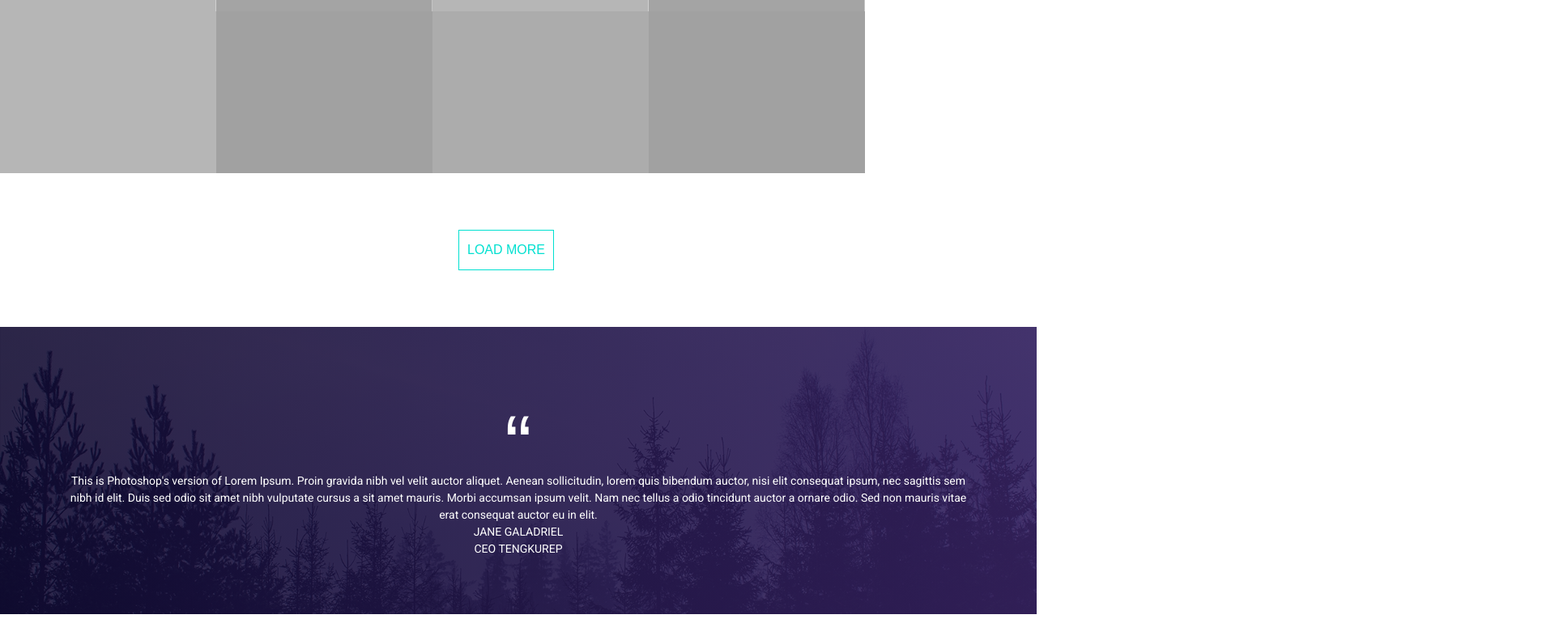
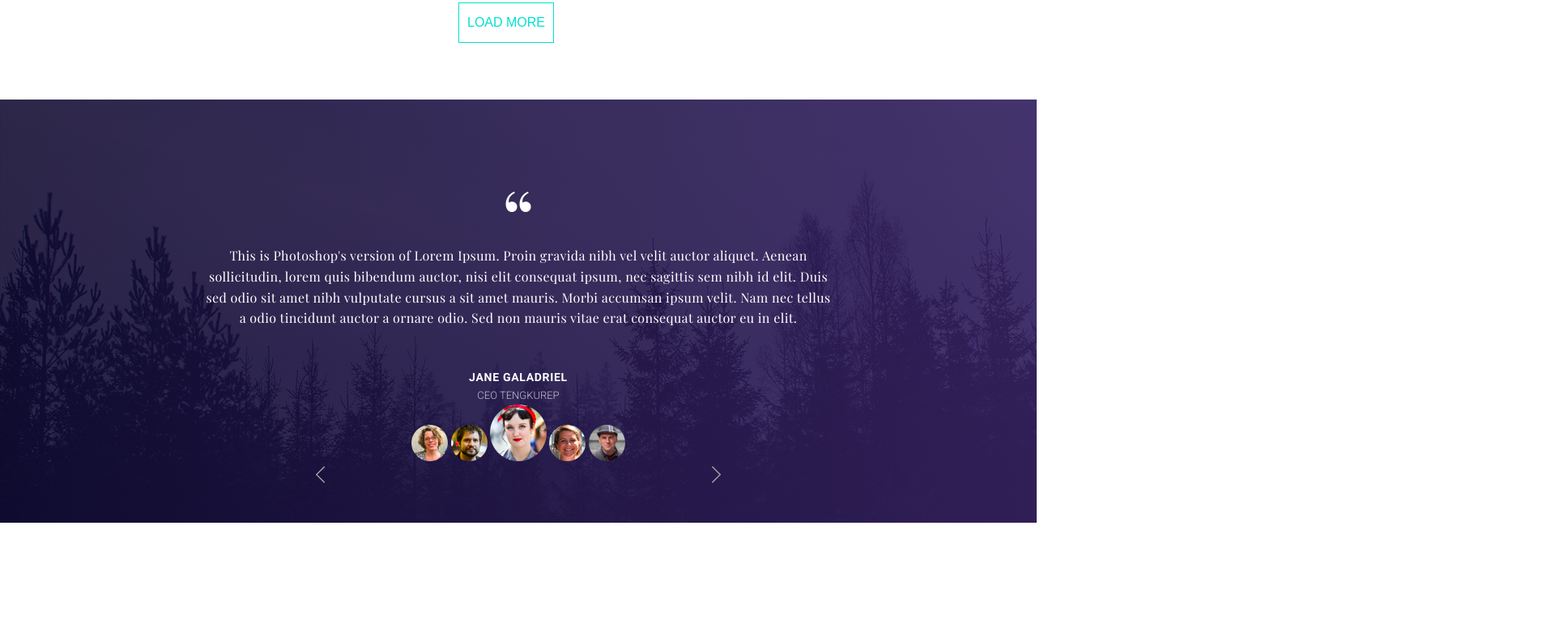
Before and after one commit to AlinaKurochka/Tajem, a website: page app/index.html in a window 1280 px wide. Shown: the part 3762-4527 px from the top of the page at 81% size, 1920 px wide, since content can reach past the window. After the commit the page ends 4414 px from the top, so only its background shows below. Drawn offline with nearby package versions, Linux system fonts and the light colour scheme; a web font is replaced by a local one.

Commit message:
add review

```diff
--- a/app/index.html
+++ b/app/index.html
@@ -4,7 +4,9 @@
 	<title>Tajem</title>
 	<meta charset="UTF-8">
 	<meta name="viewport" content="width=device-width, initial-scale=1, shrink-to-fit=no, user-scalable=no">
-	<link href="https://fonts.googleapis.com/css?family=Roboto:100,300,400,900" rel="stylesheet">
+	<link href="https://fonts.googleapis.com/css?family=Roboto:100,300,400,500,700" rel="stylesheet">
+	<link href="https://fonts.googleapis.com/css?family=Playfair+Display:400,700" rel="stylesheet">
+	<link href="https://fonts.googleapis.com/css?family=Hammersmith+One" rel="stylesheet">
 	<link rel="stylesheet" href="css/style.css">
 </head>
 <body>
@@ -218,13 +220,13 @@
 				<img src="img/works-5.png">
 			</div>
 			<div class="works-image">
-				<img src="img/works-4.png">
+				<img src="img/works-3.png">
 			</div>
 			<div class="works-image">
 				<img src="img/works-5.png">
 			</div>
 			<div class="works-image">
-				<img src="img/works.png">
+				<img src="img/works-3.png">
 			</div>
 			<div class="works-image">
 				<img src="img/works-2.png">
@@ -254,6 +256,30 @@
 					<p class="review-item-position">CEO TENGKUREP</p>
 				</div>
 			</blockquote>
+			<div class="review-footer-photos">
+				<div class="review-footer-photos-content">
+					<img src="img/photo-slider-1.png">
+					<img src="img/photo-slider-2.png">
+					<img src="img/photo-slider-3.png">
+					<img src="img/photo-slider-4.png">
+					<img src="img/photo-slider-5.png">
+				</div>
+				<div class="review-footer-photos-navigation">
+					<button class="review-footer-photos-arrow review-footer-photos-arrow-left">
+						left
+					</button>
+					<button class="review-footer-photos-arrow review-footer-photos-arrow-right">
+						right
+					</button>
+				</div>
+			</div>
+		</div>
+	</section>
+	<section class="contact-us">
+		<div class="container">
+			<div class="row">
+
+			</div>
 		</div>
 	</section>
 </body>
--- a/app/sass/sections/_review.scss
+++ b/app/sass/sections/_review.scss
@@ -10,10 +10,8 @@
 		padding-top: 110px;
 		&::before{
 			content: "\201C";
-		    font-family: "Playfair Display", sans-serif;
+		    font-family: 'Playfair Display', serif;
 		    font-size: 100px;
-		    font-weight: 400;
-		    color: $color-white;
 		    position: absolute;
 		    left: 50%;
 	    	top: 0;
@@ -26,9 +24,68 @@
 			 color: #666;
 		}
 		&-body{
-			text-align: center;
+			font-family: 'Playfair Display', serif;
+			font-size: 16px;
+			line-height: 1.6;
+			letter-spacing: 0.4px;
+			width: 775px;
+			margin: 0 auto;
+		}
+		&-footer{
+			padding-top: 50px;
+		}
+		&-name{
 			color: $color-white;
+			font-size: 14px;
+			font-weight: 600;
+			line-height: 1.57;
+			text-transform: uppercase;
+			/* Text style for "J, ANE GAL" */
+			letter-spacing: 0.7px;
+			font-style: normal;
+		}
+		&-position{
+			opacity: 0.7;
+			color: $color-white;
+			font-size: 13px;
+			font-weight: 300;
+			line-height: 22px;
+			text-transform: uppercase;
 		}
 	}
-
+	&-footer{
+		&-photos{
+			text-align: center;
+			position: relative;
+		    width: 500px;
+		    margin: 0 auto;
+		&-navigation{
+			position: relative;
+		    left: 0;
+		    top: 50%;
+		    transform: translateY(-50%);
+		    width: 100%;
+		    z-index: 1;
+		}
+		}
+		&-photos-arrow{
+			position: absolute;
+		    left: 0;
+		    top: 0;
+		    border: none;
+		    text-indent: -9999px;
+		    width: 11px;
+		    height: 21px;
+		    background: transparent url(../img/arrow-left.png) 0 0 no-repeat;
+		    -webkit-background-size: cover;
+		    background-size: cover;
+		    cursor: pointer;
+		    outline: none;
+	    &-right{
+	    	transform: scaleX(-1);
+	    	right: 0;
+    		left: auto;
+	    }
+		}
+	}
 }
--- a/app/sass/sections/_works.scss
+++ b/app/sass/sections/_works.scss
@@ -10,6 +10,9 @@
 			object-fit: cover;
 		}
 	}
+	&-image{
+		width: 16.6666%;
+	}
 }
 .icon-arrow{
 	padding-left: 10px;
```
Also changed, not shown: app/css/style.css, app/img/arrow-left.png (added), app/img/arrow-right.png (renamed from app/img/arrow.png).
